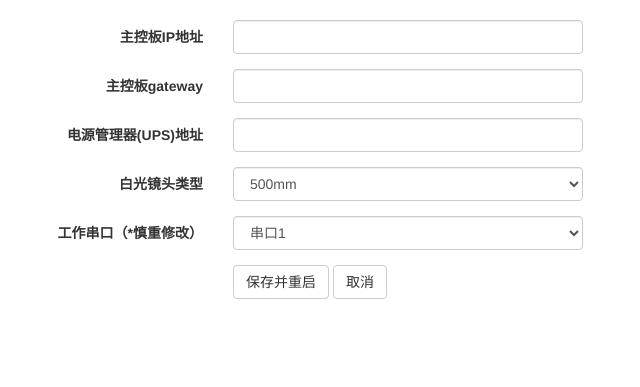
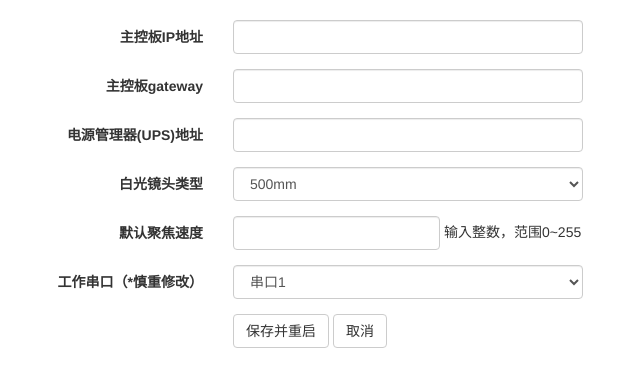
Before and after one commit to WesleyBlq/costar_config_web, a Django app: template welcome/templates/welcome.html in a window 1280 px wide. Shown: the part 72-459 px from the top of the page, without its empty margins (42-682 px from the left). Run offline with Django 3.2, Linux system fonts and the light colour scheme; the template is opened without the code that fills it, so the values that code supplies are empty; some libraries are stand-ins or nearby versions.

Commit message:
submit some change

```diff
--- a/demo_web/settings.py
+++ b/demo_web/settings.py
@@ -108,9 +108,9 @@ AUTH_PASSWORD_VALIDATORS = [
 LANGUAGE_CODE = 'en-us'
 # and os.environ["ARM_SYS_VERSION"] == "COSTAR"
 # if os.getenv("ARM_SYS_VERSION") is not None:
-# TIME_ZONE = "uclibc/Etc/UTC"
+TIME_ZONE = "uclibc/Etc/UTC"
 # else:
-TIME_ZONE = 'UTC'
+# TIME_ZONE = 'UTC'
 
 
 
--- a/welcome/templates/welcome.html
+++ b/welcome/templates/welcome.html
@@ -1,5 +1,6 @@
 {% load staticfiles %}
 <!DOCTYPE html>
+
 <html lang="en">
 <head>
     <meta charset="UTF-8">
@@ -43,16 +44,28 @@
                 <label class="col-sm-4 control-label">白光镜头类型</label>
                 <div class="col-sm-8">
                     <select class="form-control" name="camera_type">
-                        <option value="500" {% if camera_type == "500" %} selected="selected" {% endif %} >500mm</option>
-                        <option value="750" {% if camera_type == "750" %} selected="selected" {% endif %}>750mm</option>
-                        <option value="1000" {% if camera_type == "1000" %} selected="selected" {% endif %}>1000mm</option>
+                        <option value="500" {% if  camera_type  == "500" %} selected="selected" {% endif %} >500mm</option>
+                        <option value="750" {% if  camera_type  == "750" %} selected="selected" {% endif %}>750mm</option>
+                        <option value="1000" {% if camera_type  == "1000" %} selected="selected" {% endif %}>1000mm</option>
                     </select>
                 </div>
             </div>
+
+
+            <div class="form-group ">
+                <label class="col-sm-4 control-label">默认聚焦速度</label>
+                <div class="col-sm-8">
+                    <div class="form-inline">
+                        <input name="default_focus_speed" class="form-control" value="{{ default_focus_speed }}">
+                        <span>输入整数，范围0~255</span>
+                    </div>
+                </div>
+            </div>
+
             <div class="form-group">
                 <label class="col-sm-4 control-label">工作串口（*慎重修改）</label>
                 <div class="col-sm-8">
-                    <select class="form-control" name="camera_type">
+                    <select class="form-control" name="serial_num">
                         <option value="1" {% if serial_num == "1" %} selected="selected" {% endif %} >串口1</option>
                         <option value="2" {% if serial_num == "2" %} selected="selected" {% endif %}>串口2</option>
                         <option value="3" {% if serial_num == "3" %} selected="selected" {% endif %}>串口3</option>
@@ -88,14 +101,21 @@
                     || isValidIP($("input[name=gateway]").val()) == false) {
                     return alert("ip 地址有误，请重新输入");
                 }
+
+                var default_focus_speed = $("input[name=default_focus_speed]").val()
+                if (isValidFacusSpeed(default_focus_speed) == false ) {
+                    return alert("聚焦速度应该为整数且范围在0~255，请重新输入");
+                }
+
                 var host_ip = $("input[name=host_ip]").val();
                 var gateway = $("input[name=gateway]").val();
                 var UPS_ip = $("input[name=UPS_ip]").val();
                 var camera_type = $("select[name=camera_type]").val();
+                var serial_num = $("select[name=serial_num]").val();
 
                 $.ajax({
                     type:"GET",
-                    data: {"host_ip":host_ip, "UPS_ip":UPS_ip, "gateway":gateway, "camera_type":camera_type},
+                    data: {"host_ip":host_ip, "UPS_ip":UPS_ip, "gateway":gateway, "camera_type":camera_type, "serial_num":serial_num},
                     url: "/change/", //后台处理函数的url 这里用的是static url 需要与urls.py中的name一致
                     cache: false,
                     dataType: "text",
@@ -125,6 +145,19 @@
                 var reg = /^(\d{1,2}|1\d\d|2[0-4]\d|25[0-5])\.(\d{1,2}|1\d\d|2[0-4]\d|25[0-5])\.(\d{1,2}|1\d\d|2[0-4]\d|25[0-5])\.(\d{1,2}|1\d\d|2[0-4]\d|25[0-5])$/
                 return reg.test(ip);
             }
+
+            function isValidFacusSpeed(obj) {
+                var reg=/^[1-9]\d*$|^0$/;
+                if (reg.test(obj) == true) {
+                    if (parseInt(obj) <= 255 && parseInt(obj) >= 0) {
+                        return true
+                    }else {
+                        return false
+                    }
+                }else {
+                    return false
+                }
+            }
         });
     </script>
 </body>
--- a/welcome/views.py
+++ b/welcome/views.py
@@ -17,9 +17,11 @@ def welcome(request):
     UPS_ip = cfg.get("server", "ups_ip")
     camera_type = cfg.get("server", "camera_type")
     serial_num = cfg.get("server", "serial_num")
+    default_focus_speed = cfg.get("camera", "default_focus_speed")
 
     return render(request, 'welcome.html', {'title': title, "host_ip": host_ip, \
-        "UPS_ip": UPS_ip, "gateway": gateway, "camera_type": camera_type})
+        "UPS_ip": UPS_ip, "gateway": gateway, "camera_type": camera_type, \
+        "default_focus_speed": default_focus_speed, "serial_num": serial_num})
 
 def change(request):
     host_ip = request.GET["host_ip"]
@@ -46,6 +48,7 @@ def change(request):
 
     with open('/etc/network/interfaces', 'w') as fw:
         fw.write(content)
+
     call('reboot')
 
     return HttpResponse("success")
```
Also changed, not shown: demo_web/wsgi.ini (added, +15 -0 lines), 1 other file.
